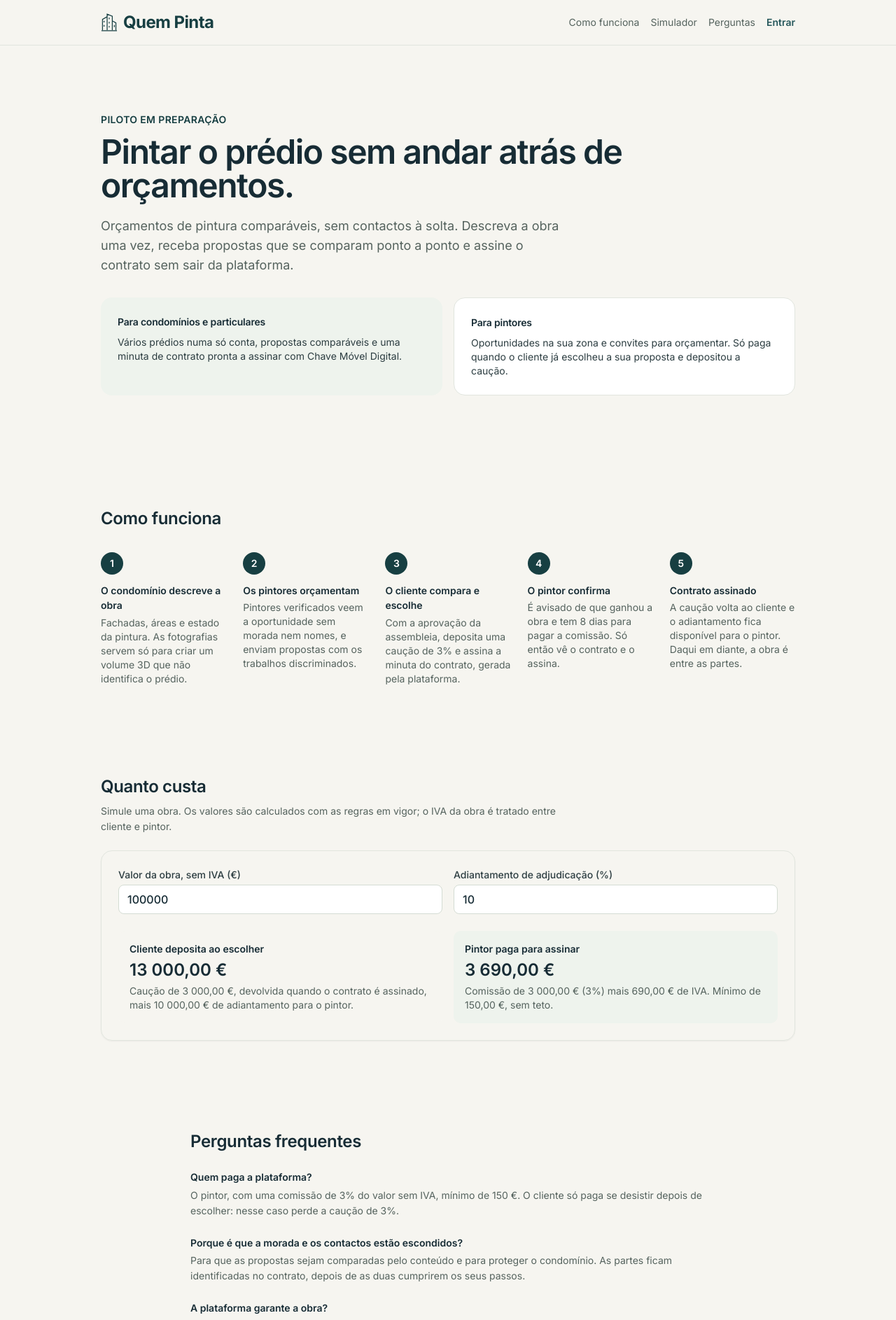
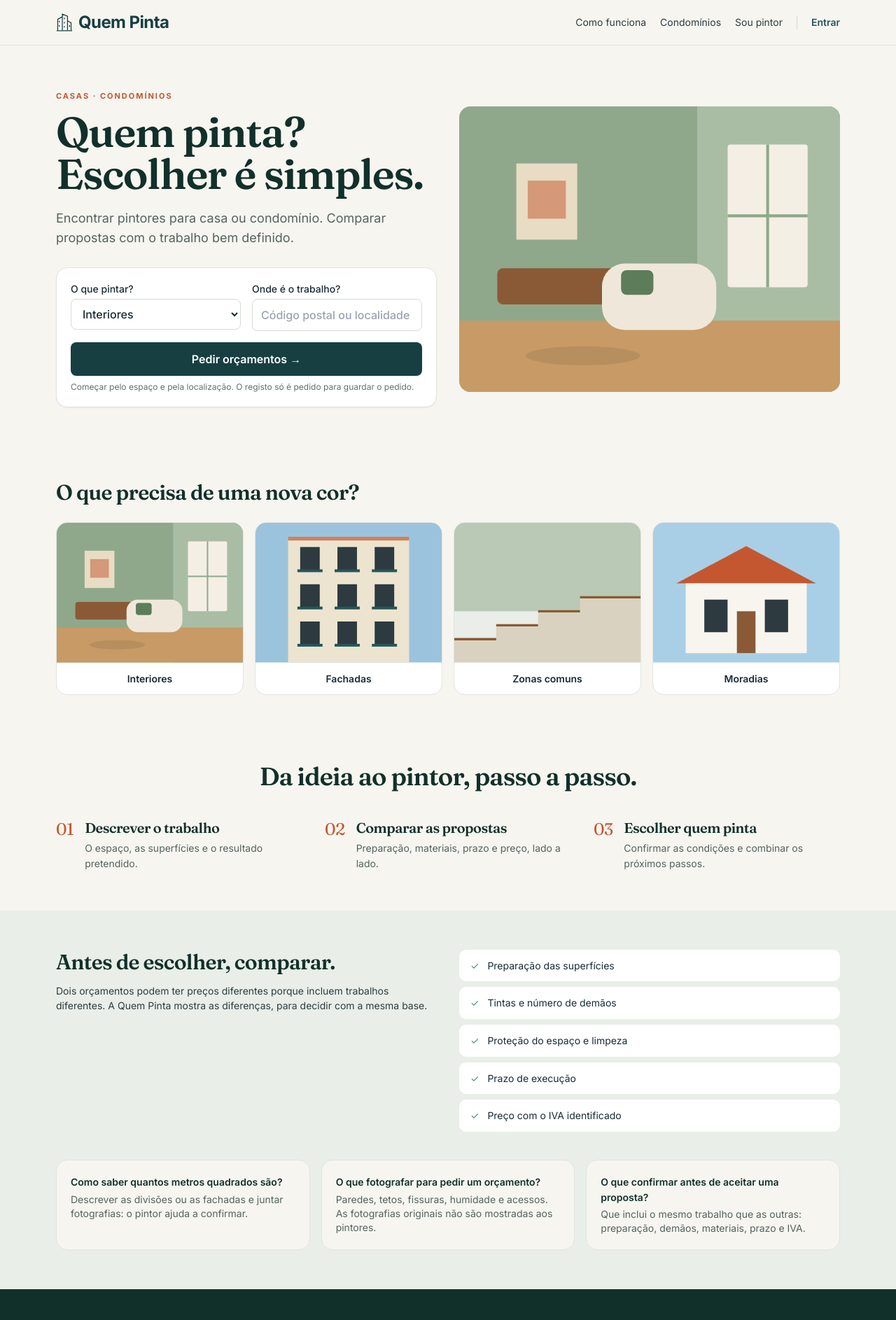
Before and after one commit to nunomarujo/paintit, a Next.js app: page / in a window 1280 px wide. Shown: the top 1886 px of the page at 70% size. Built offline with nearby package versions, Linux system fonts and the light colour scheme.

Commit message:
Página inicial nova: cores creme, verde e terracota, tipos de obra, comparação, condomínios, FAQ; tratamento impessoal
Co-Authored-By: Claude Sonnet 5.5 <noreply@anthropic.com>
Claude-Session: https://claude.ai/code/session_01SPDKY3VBD8WnLPQg8GohVX

```diff
--- a/src/app/layout.tsx
+++ b/src/app/layout.tsx
@@ -1,10 +1,11 @@
 import type { Metadata } from 'next';
-import { Inter } from 'next/font/google';
+import { Fraunces, Inter } from 'next/font/google';
 import type { ReactNode } from 'react';
 import { BRAND } from '@/config/brand';
 import './globals.css';
 
 const inter = Inter({ subsets: ['latin'], variable: '--font-inter', display: 'swap' });
+const serif = Fraunces({ subsets: ['latin'], variable: '--font-serif', display: 'swap' });
 
 export const metadata: Metadata = {
   title: `${BRAND.name} — empreitadas de pintura`,
@@ -14,7 +15,7 @@ export const metadata: Metadata = {
 
 export default function RootLayout({ children }: { children: ReactNode }) {
   return (
-    <html lang="pt-PT" className={inter.variable}>
+    <html lang="pt-PT" className={`${inter.variable} ${serif.variable}`}>
       <body>{children}</body>
     </html>
   );
--- a/src/app/page.tsx
+++ b/src/app/page.tsx
@@ -1,121 +1,209 @@
 import Link from 'next/link';
+import { BrandMark } from '@/components/BrandMark';
 import { FeeSimulator } from '@/components/FeeSimulator';
-import { BrandMark } from '@/components/BrandMark';
 import { BRAND } from '@/config/brand';
+import { FacadeIllustration, HouseIllustration, RoomIllustration, StairsIllustration } from '@/components/landing/Illustrations';
+
+const workTypes = [
+  { tipo: 'interior', label: 'Interiores', Art: RoomIllustration },
+  { tipo: 'fachadas', label: 'Fachadas', Art: FacadeIllustration },
+  { tipo: 'zonas_comuns', label: 'Zonas comuns', Art: StairsIllustration },
+  { tipo: 'moradia', label: 'Moradias', Art: HouseIllustration },
+];
 
 const steps = [
-  {
-    title: 'O condomínio descreve a obra',
-    text: 'Fachadas, áreas e estado da pintura. As fotografias servem só para criar um volume 3D que não identifica o prédio.',
-  },
-  {
-    title: 'Os pintores orçamentam',
-    text: 'Pintores verificados veem a oportunidade sem morada nem nomes, e enviam propostas com os trabalhos discriminados.',
-  },
-  {
-    title: 'O cliente compara e escolhe',
-    text: 'Com a aprovação da assembleia, deposita uma caução de 3% e assina a minuta do contrato, gerada pela plataforma.',
-  },
-  {
-    title: 'O pintor confirma',
-    text: 'É avisado de que ganhou a obra e tem 8 dias para pagar a comissão. Só então vê o contrato e o assina.',
-  },
-  {
-    title: 'Contrato assinado',
-    text: 'A caução volta ao cliente e o adiantamento fica disponível para o pintor. Daqui em diante, a obra é entre as partes.',
-  },
+  { title: 'Descrever o trabalho', text: 'O espaço, as superfícies e o resultado pretendido.' },
+  { title: 'Comparar as propostas', text: 'Preparação, materiais, prazo e preço, lado a lado.' },
+  { title: 'Escolher quem pinta', text: 'Confirmar as condições e combinar os próximos passos.' },
+];
+
+const compare = [
+  'Preparação das superfícies',
+  'Tintas e número de demãos',
+  'Proteção do espaço e limpeza',
+  'Prazo de execução',
+  'Preço com o IVA identificado',
+];
+
+const helps = [
+  { t: 'Como saber quantos metros quadrados são?', d: 'Descrever as divisões ou as fachadas e juntar fotografias: o pintor ajuda a confirmar.' },
+  { t: 'O que fotografar para pedir um orçamento?', d: 'Paredes, tetos, fissuras, humidade e acessos. As fotografias originais não são mostradas aos pintores.' },
+  { t: 'O que confirmar antes de aceitar uma proposta?', d: 'Que inclui o mesmo trabalho que as outras: preparação, demãos, materiais, prazo e IVA.' },
 ];
 
 const faqs = [
   {
-    q: 'Quem paga a plataforma?',
-    a: 'O pintor, com uma comissão de 3% do valor sem IVA, mínimo de 150 €. O cliente só paga se desistir depois de escolher: nesse caso perde a caução de 3%.',
+    q: 'Como receber propostas?',
+    a: 'Basta publicar o pedido: os pintores verificados da zona enviam propostas com os trabalhos discriminados. Todas ficam lado a lado, sem identificar o pintor até haver escolha.',
   },
   {
-    q: 'Porque é que a morada e os contactos estão escondidos?',
-    a: 'Para que as propostas sejam comparadas pelo conteúdo e para proteger o condomínio. As partes ficam identificadas no contrato, depois de as duas cumprirem os seus passos.',
+    q: 'Quando pagar?',
+    a: 'Só depois de escolher uma proposta, com o depósito da caução. O valor da obra é combinado e pago diretamente ao pintor; a plataforma não o recebe.',
+  },
+  {
+    q: 'Como funciona a caução?',
+    a: 'É de 3% do valor da proposta sem IVA, com mínimo de 150 €, e fica guardada numa instituição de pagamento autorizada. Com as duas assinaturas do contrato, volta ao cliente.',
+  },
+  {
+    q: 'O que acontece se não avançar?',
+    a: 'Desistir ou não assinar no prazo, depois de conhecer o pintor, implica perder a caução. Antes de escolher, comparar propostas não tem custo.',
+  },
+  {
+    q: 'Quem paga a plataforma?',
+    a: 'O pintor, com uma comissão de 3% do valor sem IVA (mínimo 150 €), paga em 8 dias depois de ser escolhido. O cliente só paga se desistir.',
   },
   {
     q: 'A plataforma garante a obra?',
-    a: 'Não. A obra e o seu cumprimento são da responsabilidade das partes que assinam o contrato. A plataforma guarda a prova do que foi acordado.',
-  },
-  {
-    q: 'Onde fica o dinheiro até à assinatura?',
-    a: 'Numa instituição de pagamento autorizada, que o guarda e o liberta segundo as regras do contrato. A plataforma não fica com dinheiro de ninguém, além da sua comissão.',
+    a: 'Não. A obra e o seu cumprimento são das partes que assinam o contrato. A plataforma guarda a prova do que foi acordado.',
   },
 ];
 
+const serif = 'font-serif tracking-tight';
+
 export default function Home() {
   return (
-    <main>
+    <main className="bg-paper">
       <header className="border-b border-slate-200">
-        <div className="mx-auto flex max-w-5xl items-center justify-between px-4 py-4">
+        <div className="mx-auto flex max-w-6xl items-center justify-between px-4 py-4">
           <BrandMark />
-          <nav className="flex items-center gap-4 text-sm text-slate-600">
-            <a href="#como-funciona" className="hidden sm:inline">
-              Como funciona
-            </a>
-            <a href="#simulador" className="hidden sm:inline">
-              Simulador
-            </a>
-            <a href="#perguntas" className="hidden sm:inline">
-              Perguntas
-            </a>
-            <Link href="/entrar" className="font-semibold text-tinta-700">
+          <nav className="flex items-center gap-5 text-sm text-slate-700">
+            <a href="#como-funciona" className="hidden sm:inline">Como funciona</a>
+            <a href="#condominios" className="hidden sm:inline">Condomínios</a>
+            <a href="#pintores" className="hidden sm:inline">Sou pintor</a>
+            <Link href="/entrar" className="border-slate-300 font-semibold text-tinta-700 sm:border-l sm:pl-5">
               Entrar
             </Link>
           </nav>
         </div>
       </header>
 
-      <section className="mx-auto max-w-5xl px-4 py-16 sm:py-24">
-        <p className="text-sm font-semibold uppercase tracking-wide text-tinta-600">Piloto em preparação</p>
-        <h1 className="mt-3 max-w-3xl text-4xl font-semibold leading-tight sm:text-5xl">
-          Pintar o prédio sem andar atrás de orçamentos.
-        </h1>
-        <p className="mt-5 max-w-2xl text-lg text-slate-600">
-          {BRAND.tagline} Descreva a obra uma vez, receba propostas que se comparam ponto a ponto e assine o contrato
-          sem sair da plataforma.
-        </p>
-        <div className="mt-8 grid gap-4 sm:grid-cols-2">
-          <div className="rounded-2xl bg-tinta-50 p-6">
-            <h2 className="font-semibold">Para condomínios e particulares</h2>
-            <p className="mt-2 text-sm text-slate-700">
-              Vários prédios numa só conta, propostas comparáveis e uma minuta de contrato pronta a assinar com Chave
-              Móvel Digital.
-            </p>
-          </div>
-          <div className="rounded-2xl border border-slate-200 bg-white p-6">
-            <h2 className="font-semibold">Para pintores</h2>
-            <p className="mt-2 text-sm text-slate-700">
-              Oportunidades na sua zona e convites para orçamentar. Só paga quando o cliente já escolheu a sua proposta
-              e depositou a caução.
-            </p>
-          </div>
+      <section className="mx-auto grid max-w-6xl gap-8 px-4 py-10 lg:grid-cols-2 lg:items-center lg:py-16">
+        <div>
+          <p className="text-[11px] font-bold uppercase tracking-[0.18em] text-terracota">Casas · Condomínios</p>
+          <h1 className={`${serif} mt-3 text-5xl font-semibold leading-[1.02] text-tinta-900 sm:text-6xl`}>
+            Quem pinta?
+            <br />
+            Escolher é simples.
+          </h1>
+          <p className="mt-5 max-w-lg text-lg text-slate-600">
+            Encontrar pintores para casa ou condomínio. Comparar propostas com o trabalho bem definido.
+          </p>
+
+          <form action="/entrar" method="get" className="mt-7 max-w-xl rounded-2xl border border-slate-200 bg-white p-5 shadow-sm">
+            <input type="hidden" name="seguinte" value="/app/comecar" />
+            <div className="grid gap-4 sm:grid-cols-2">
+              <label className="block text-sm font-medium">
+                O que pintar?
+                <select name="tipo" className="mt-1 w-full rounded-lg border border-slate-300 bg-white px-3 py-2.5 text-base">
+                  {workTypes.map((w) => (
+                    <option key={w.tipo} value={w.tipo}>
+                      {w.label}
+                    </option>
+                  ))}
+                </select>
+              </label>
+              <label className="block text-sm font-medium">
+                Onde é o trabalho?
+                <input
+                  name="local"
+                  placeholder="Código postal ou localidade"
+                  className="mt-1 w-full rounded-lg border border-slate-300 px-3 py-2.5 text-base"
+                />
+              </label>
+            </div>
+            <button type="submit" className="btn-primary mt-4 w-full !py-3 !text-base">
+              Pedir orçamentos →
+            </button>
+            <p className="mt-2 text-xs text-slate-500">Começar pelo espaço e pela localização. O registo só é pedido para guardar o pedido.</p>
+          </form>
         </div>
+        <RoomIllustration className="w-full rounded-2xl" />
       </section>
 
-      <section id="como-funciona" className="bg-slate-50 py-16">
-        <div className="mx-auto max-w-5xl px-4">
-          <h2 className="text-2xl font-semibold">Como funciona</h2>
-          <ol className="mt-8 grid gap-6 sm:grid-cols-5">
-            {steps.map((step, i) => (
-              <li key={step.title}>
-                <span className="flex h-8 w-8 items-center justify-center rounded-full bg-tinta-600 text-sm font-semibold text-white">
-                  {i + 1}
+      <section className="mx-auto max-w-6xl px-4 py-10">
+        <h2 className={`${serif} text-3xl font-semibold text-tinta-900`}>O que precisa de uma nova cor?</h2>
+        <ul className="mt-6 grid grid-cols-2 gap-4 lg:grid-cols-4">
+          {workTypes.map(({ tipo, label, Art }) => (
+            <li key={tipo}>
+              <Link href="/entrar?seguinte=%2Fapp%2Fcomecar" className="block overflow-hidden rounded-2xl border border-slate-200 bg-white hover:border-tinta-600">
+                <Art className="aspect-[4/3] w-full" />
+                <span className="block px-3 py-3 text-center font-semibold">{label}</span>
+              </Link>
+            </li>
+          ))}
+        </ul>
+      </section>
+
+      <section id="como-funciona" className="py-14">
+        <div className="mx-auto max-w-6xl px-4">
+          <h2 className={`${serif} text-center text-3xl font-semibold text-tinta-900 sm:text-4xl`}>Da ideia ao pintor, passo a passo.</h2>
+          <ol className="mt-10 grid gap-8 sm:grid-cols-3">
+            {steps.map((s, i) => (
+              <li key={s.title} className="flex gap-4">
+                <span className={`${serif} text-2xl text-terracota`}>{String(i + 1).padStart(2, '0')}</span>
+                <span>
+                  <h3 className={`${serif} text-xl font-semibold text-tinta-900`}>{s.title}</h3>
+                  <p className="mt-1 text-slate-600">{s.text}</p>
                 </span>
-                <h3 className="mt-3 font-semibold">{step.title}</h3>
-                <p className="mt-1 text-sm text-slate-600">{step.text}</p>
               </li>
             ))}
           </ol>
         </div>
       </section>
 
-      <section id="simulador" className="mx-auto max-w-5xl px-4 py-16">
-        <h2 className="text-2xl font-semibold">Quanto custa</h2>
+      <section className="bg-sage py-14">
+        <div className="mx-auto grid max-w-6xl gap-8 px-4 md:grid-cols-2">
+          <div>
+            <h2 className={`${serif} text-3xl font-semibold text-tinta-900`}>Antes de escolher, comparar.</h2>
+            <p className="mt-3 text-slate-700">
+              Dois orçamentos podem ter preços diferentes porque incluem trabalhos diferentes. A {BRAND.name} mostra as
+              diferenças, para decidir com a mesma base.
+            </p>
+          </div>
+          <ul className="space-y-2">
+            {compare.map((c) => (
+              <li key={c} className="flex items-center gap-3 rounded-xl bg-white px-4 py-3">
+                <span className="text-tinta-500" aria-hidden>✓</span>
+                {c}
+              </li>
+            ))}
+          </ul>
+        </div>
+        <ul className="mx-auto mt-10 grid max-w-6xl gap-4 px-4 md:grid-cols-3">
+          {helps.map((h) => (
+            <li key={h.t} className="rounded-2xl border border-slate-200 bg-paper p-5">
+              <h3 className="font-semibold text-tinta-900">{h.t}</h3>
+              <p className="mt-1 text-sm text-slate-600">{h.d}</p>
+            </li>
+          ))}
+        </ul>
+      </section>
+
+      <section id="condominios" className="bg-tinta-900 py-14 text-white">
+        <div className="mx-auto grid max-w-6xl items-center gap-8 px-4 md:grid-cols-2">
+          <div>
+            <p className="text-[11px] font-bold uppercase tracking-[0.18em] text-tinta-200">Para condomínios</p>
+            <h2 className={`${serif} mt-2 text-4xl font-semibold leading-tight`}>
+              Vários prédios.
+              <br />
+              Tudo organizado.
+            </h2>
+            <p className="mt-4 max-w-md text-tinta-100">
+              Pedidos, propostas e documentos separados por edifício. Cada obra fica associada ao prédio certo, e a
+              minuta do contrato fica pronta a assinar com Chave Móvel Digital.
+            </p>
+            <Link href={`/entrar?seguinte=${encodeURIComponent('/app/organizacoes/nova?tipo=condominio')}`} className="mt-6 inline-flex rounded-lg bg-white px-5 py-3 font-semibold text-tinta-900 hover:bg-tinta-50">
+              Gerir pinturas do condomínio
+            </Link>
+          </div>
+          <FacadeIllustration className="w-full rounded-2xl" />
+        </div>
+      </section>
+
+      <section id="simulador" className="mx-auto max-w-6xl px-4 py-14">
+        <h2 className={`${serif} text-3xl font-semibold text-tinta-900`}>Quanto custa</h2>
         <p className="mt-2 max-w-2xl text-slate-600">
-          Simule uma obra. Os valores são calculados com as regras em vigor; o IVA da obra é tratado entre cliente e
+          Simular uma obra. Os valores são calculados com as regras em vigor; o IVA da obra é tratado entre cliente e
           pintor.
         </p>
         <div className="mt-6">
@@ -123,32 +211,53 @@ export default function Home() {
         </div>
       </section>
 
-      <section id="perguntas" className="bg-slate-50 py-16">
+      <section id="perguntas" className="bg-sage py-14">
         <div className="mx-auto max-w-3xl px-4">
-          <h2 className="text-2xl font-semibold">Perguntas frequentes</h2>
-          <dl className="mt-6 space-y-6">
+          <h2 className={`${serif} text-3xl font-semibold text-tinta-900`}>Dúvidas antes de começar?</h2>
+          <div className="mt-6 divide-y divide-slate-300 border-y border-slate-300">
             {faqs.map((f) => (
-              <div key={f.q}>
-                <dt className="font-semibold">{f.q}</dt>
-                <dd className="mt-1 text-slate-600">{f.a}</dd>
-              </div>
+              <details key={f.q} className="group py-4">
+                <summary className="flex cursor-pointer list-none items-center justify-between gap-4 font-semibold">
+                  {f.q}
+                  <span aria-hidden className="text-xl group-open:rotate-45">+</span>
+                </summary>
+                <p className="mt-2 text-slate-700">{f.a}</p>
+              </details>
             ))}
-          </dl>
+          </div>
+        </div>
+      </section>
+
+      <section id="pintores" className="mx-auto max-w-6xl px-4 py-14">
+        <div className="grid gap-6 md:grid-cols-2">
+          <div className="rounded-2xl bg-sage p-8">
+            <h2 className={`${serif} text-3xl font-semibold text-tinta-900`}>Pintor?</h2>
+            <p className="mt-2 text-slate-700">
+              Receber pedidos na zona de trabalho. Só há pagamento depois de o cliente escolher a proposta e depositar a caução.
+            </p>
+            <Link href={`/entrar?seguinte=${encodeURIComponent('/app/organizacoes/nova?tipo=pintor')}`} className="btn-secondary mt-5">
+              Conhecer as condições
+            </Link>
+          </div>
+          <div className="rounded-2xl border border-slate-200 bg-white p-8">
+            <h2 className={`${serif} text-3xl font-semibold text-tinta-900`}>Fornecedor de tintas?</h2>
+            <p className="mt-2 text-slate-700">
+              Aparece na lista de fornecedores e, no plano de catálogo, com descontos para os pintores da plataforma.
+            </p>
+            <Link href={`/entrar?seguinte=${encodeURIComponent('/app/organizacoes/nova?tipo=fornecedor')}`} className="btn-secondary mt-5">
+              Entrada para fornecedores
+            </Link>
+          </div>
         </div>
       </section>
 
       <footer className="border-t border-slate-200">
-        <div className="mx-auto flex max-w-5xl flex-wrap gap-4 px-4 py-6 text-sm text-slate-500">
-          <span>
-            © {new Date().getFullYear()} {BRAND.name}
-          </span>
+        <div className="mx-auto flex max-w-6xl flex-wrap items-center gap-x-5 gap-y-2 px-4 py-6 text-sm text-slate-500">
+          <BrandMark />
+          <span>© {new Date().getFullYear()} {BRAND.name}</span>
+          <a href={`mailto:${BRAND.email}`} className="hover:underline">{BRAND.email}</a>
+          <Link href="/transparencia" className="hover:underline">Transparência</Link>
           {/* Páginas legais por redigir e validar com o advogado (docs/ROADMAP.md). */}
-          <a href={`mailto:${BRAND.email}`} className="hover:underline">
-            {BRAND.email}
-          </a>
-          <Link href="/transparencia" className="hover:underline">
-            Transparência
-          </Link>
           <span>Termos, privacidade e Livro de Reclamações: em preparação</span>
         </div>
       </footer>
--- /dev/null
+++ b/src/components/landing/Illustrations.tsx
@@ -0,0 +1,62 @@
+// Ilustrações de traço simples, no lugar de fotografias (que não temos direitos para usar).
+// Para usar fotografias próprias: coloque-as em public/img e troque estes componentes por <img>.
+
+export function RoomIllustration({ className = '' }: { className?: string }) {
+  return (
+    <svg viewBox="0 0 400 300" className={className} role="img" aria-label="Sala com paredes verde-sálvia e uma poltrona">
+      <rect width="400" height="300" fill="#8fa88c" />
+      <rect x="250" y="0" width="150" height="300" fill="#a9bda5" />
+      <rect y="225" width="400" height="75" fill="#c79a66" />
+      <rect x="282" y="40" width="84" height="150" rx="3" fill="#f4efe4" />
+      <path d="M324 40v150M282 115h84" stroke="#8fa88c" strokeWidth="3" />
+      <rect x="60" y="60" width="64" height="80" fill="#e8dcc4" />
+      <rect x="72" y="78" width="40" height="40" fill="#c4572f" opacity=".5" />
+      <rect x="40" y="170" width="150" height="38" rx="6" fill="#8a5a36" />
+      <rect x="150" y="165" width="120" height="70" rx="24" fill="#efe8da" />
+      <rect x="170" y="172" width="34" height="26" rx="6" fill="#5d7d5a" />
+      <ellipse cx="130" cy="262" rx="60" ry="10" fill="#000" opacity=".08" />
+    </svg>
+  );
+}
+
+export function FacadeIllustration({ className = '' }: { className?: string }) {
+  return (
+    <svg viewBox="0 0 400 300" className={className} role="img" aria-label="Fachada de prédio com varandas">
+      <rect width="400" height="300" fill="#9cc3dd" />
+      <rect x="70" y="30" width="260" height="270" fill="#ece4cf" />
+      {[0, 1, 2].flatMap((r) =>
+        [0, 1, 2].map((c) => (
+          <g key={`${r}-${c}`}>
+            <rect x={96 + c * 80} y={52 + r * 80} width="42" height="52" fill="#2d3a40" />
+            <rect x={90 + c * 80} y={100 + r * 80} width="54" height="6" fill="#24565a" />
+          </g>
+        )),
+      )}
+      <rect x="70" y="30" width="260" height="8" fill="#c4572f" opacity=".7" />
+    </svg>
+  );
+}
+
+export function HouseIllustration({ className = '' }: { className?: string }) {
+  return (
+    <svg viewBox="0 0 400 300" className={className} role="img" aria-label="Moradia branca com telhado de telha">
+      <rect width="400" height="300" fill="#a9cfe6" />
+      <path d="M50 130L200 50l150 80z" fill="#c4572f" />
+      <rect x="70" y="130" width="260" height="150" fill="#f8f5ee" />
+      <rect x="110" y="165" width="50" height="70" fill="#2d3a40" />
+      <rect x="240" y="165" width="50" height="70" fill="#2d3a40" />
+      <rect x="180" y="190" width="40" height="90" fill="#8a5a36" />
+    </svg>
+  );
+}
+
+export function StairsIllustration({ className = '' }: { className?: string }) {
+  return (
+    <svg viewBox="0 0 400 300" className={className} role="img" aria-label="Zona comum com paredes pintadas">
+      <rect width="400" height="300" fill="#e9eee8" />
+      <rect x="0" y="0" width="400" height="190" fill="#b9c9b5" />
+      <path d="M0 300V250h90v-30h90v-30h90v-30h130v140z" fill="#d9d2c0" />
+      <path d="M0 250h90M90 220h90M180 190h90M270 160h130" stroke="#8a5a36" strokeWidth="5" />
+    </svg>
+  );
+}
--- a/tailwind.config.ts
+++ b/tailwind.config.ts
@@ -8,6 +8,7 @@ const config: Config = {
   theme: {
     extend: {
       fontFamily: {
+        serif: ['var(--font-serif)', 'Georgia', 'serif'],
         sans: ['var(--font-inter)', 'ui-sans-serif', '-apple-system', 'BlinkMacSystemFont', 'Segoe UI', 'sans-serif'],
       },
       colors: {
@@ -39,6 +40,7 @@ const config: Config = {
           800: '#775b2c',
         },
         sage: '#e9eee8',
+        terracota: '#c4572f',
         paper: '#f6f5f0',
       },
       borderRadius: {
```
Also changed, not shown: 1 other file (tests, documents, lock files or other folders).
